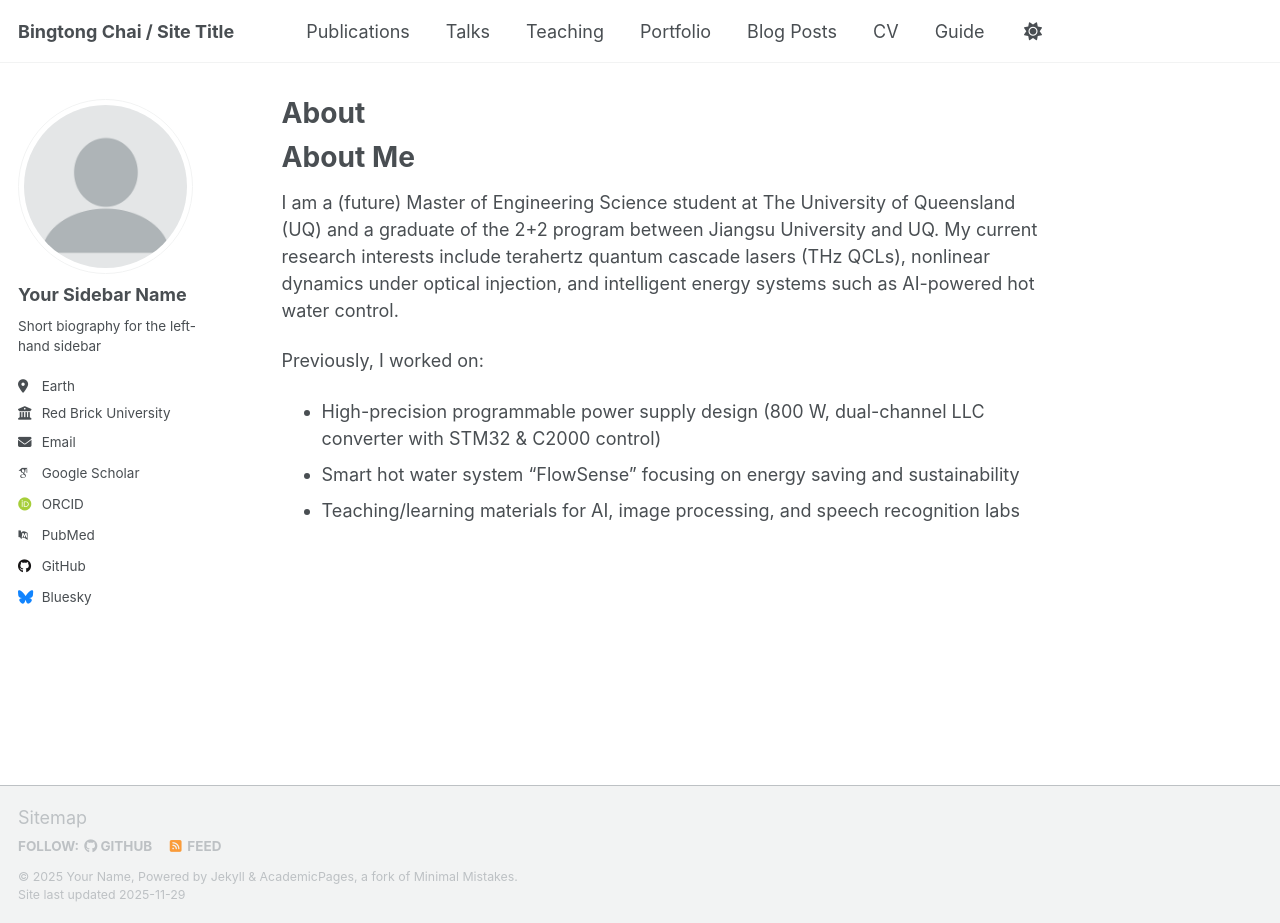
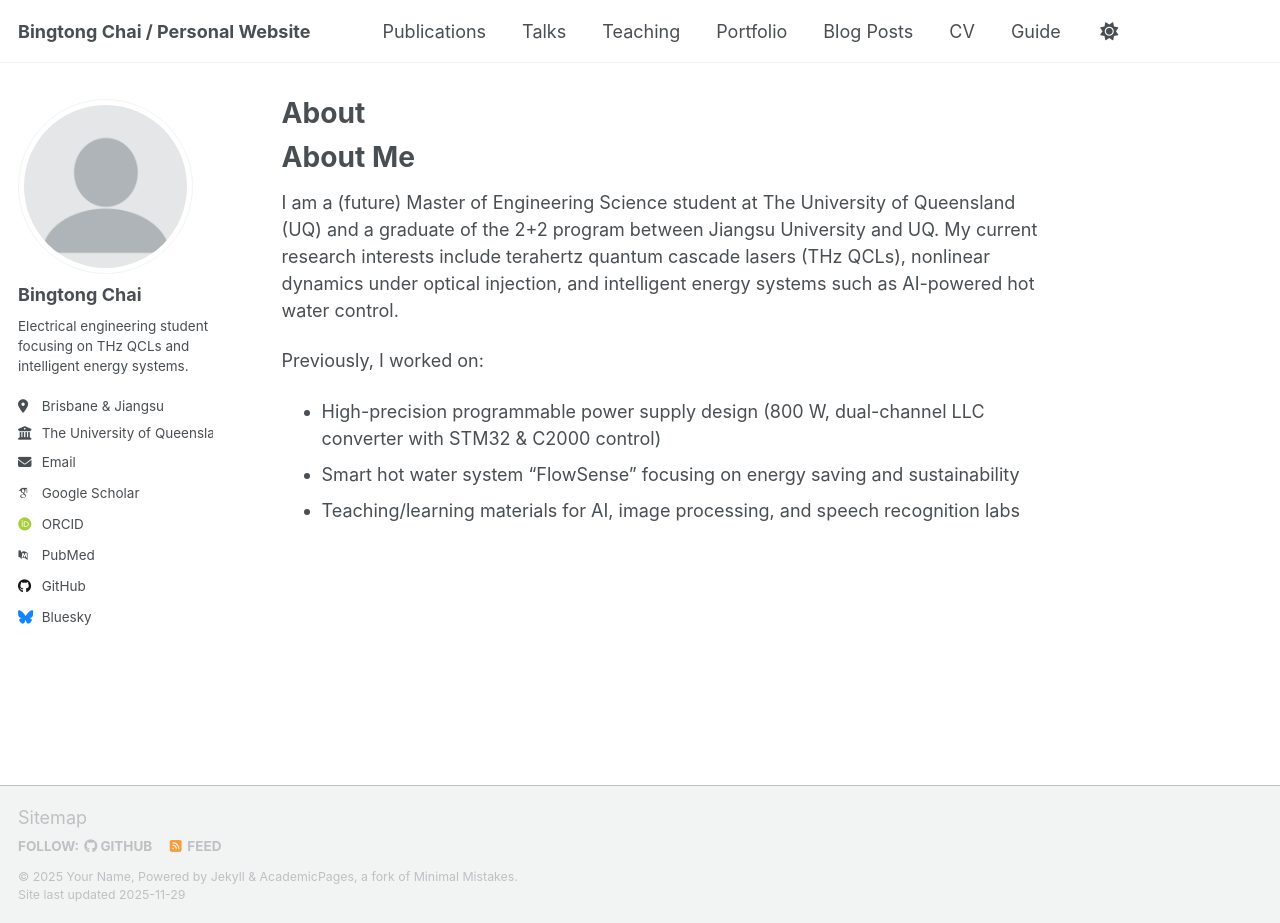
Before and after one commit to Bingtong1/bingtongchai.github.io, a Jekyll site: the page built from _pages/about.md, in a window 1280 px wide and 923 px high. Built offline with Jekyll 4.4.1, drawn with Linux system fonts in a browser that asks for light colours; some web fonts are replaced; a script that is not in the unit is left out.

Commit message:
Update _config.yml

```diff
--- a/_config.yml
+++ b/_config.yml
@@ -9,7 +9,7 @@
 # Basic Site Settings
 locale                   : "en-US"
 site_theme               : "default" # Currently available options are "default", "air"
-title                    : "Bingtong Chai / Site Title"
+title                    : "Bingtong Chai / Personal Website"
 title_separator          : "-"
 name                     : &name "Your Name"
 description              : &description "Postgraduate student at UQ"   # Update this with a general description of your site, this is the default if not overridden by a page
@@ -24,13 +24,13 @@ repository               : "academicpages/academicpages.github.io"
 author:
   # Biographic information
   avatar           : "profile.png"
-  name             : "Your Sidebar Name"
+  name             : "Bingtong Chai"
   pronouns         : # example: "she/her"
-  bio              : "Short biography for the left-hand sidebar"
-  location         : "Earth"
-  employer         : "Red Brick University"
+  bio              : "Electrical engineering student focusing on THz QCLs and intelligent energy systems."
+  location         : "Brisbane & Jiangsu"
+  employer         : "The University of Queensland"
   uri              : # URL
-  email            : "none@example.org"
+  email            : "bingtongchai@gmail.com"
 
   # Academic websites
   academia         : # URL
```
